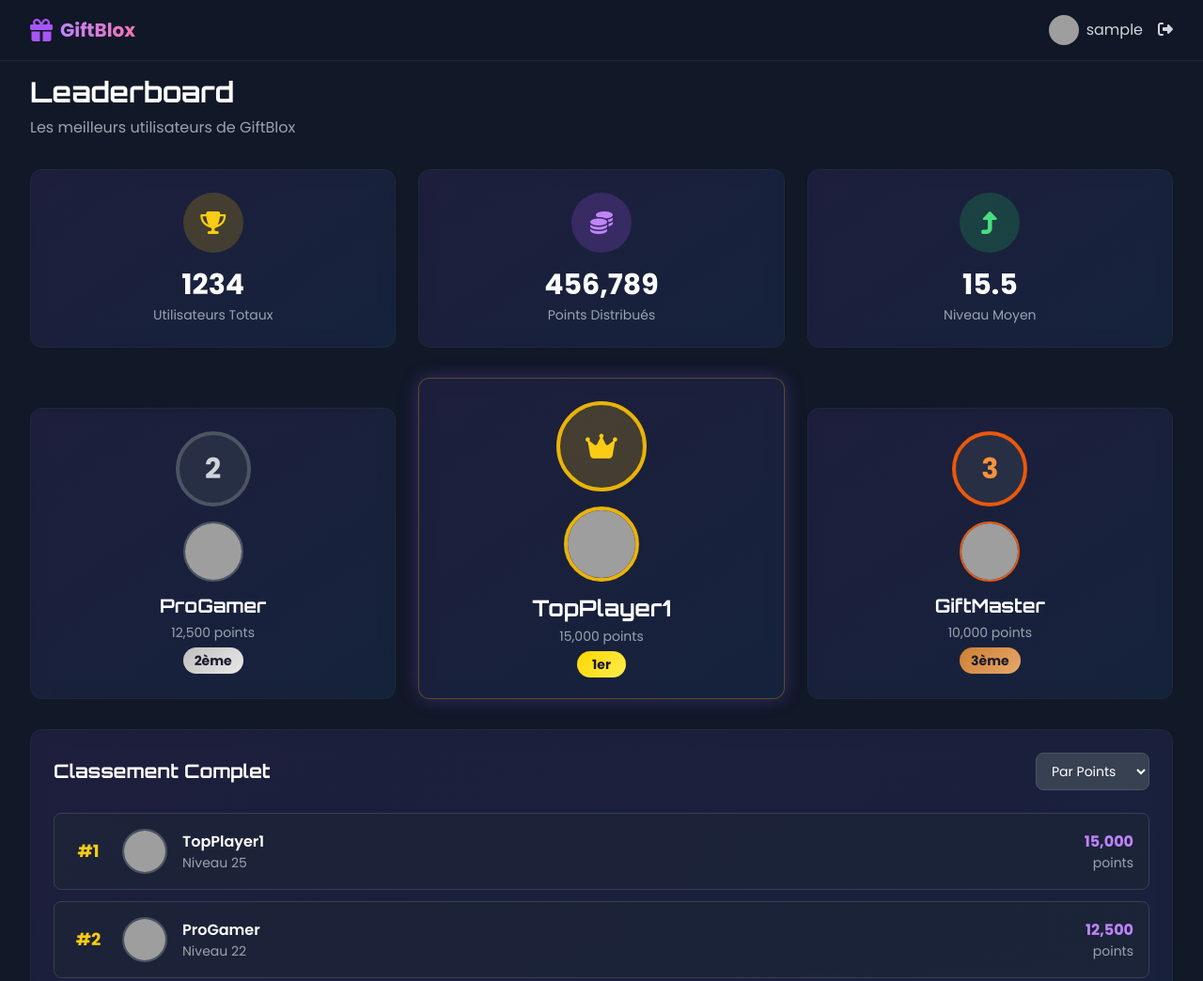
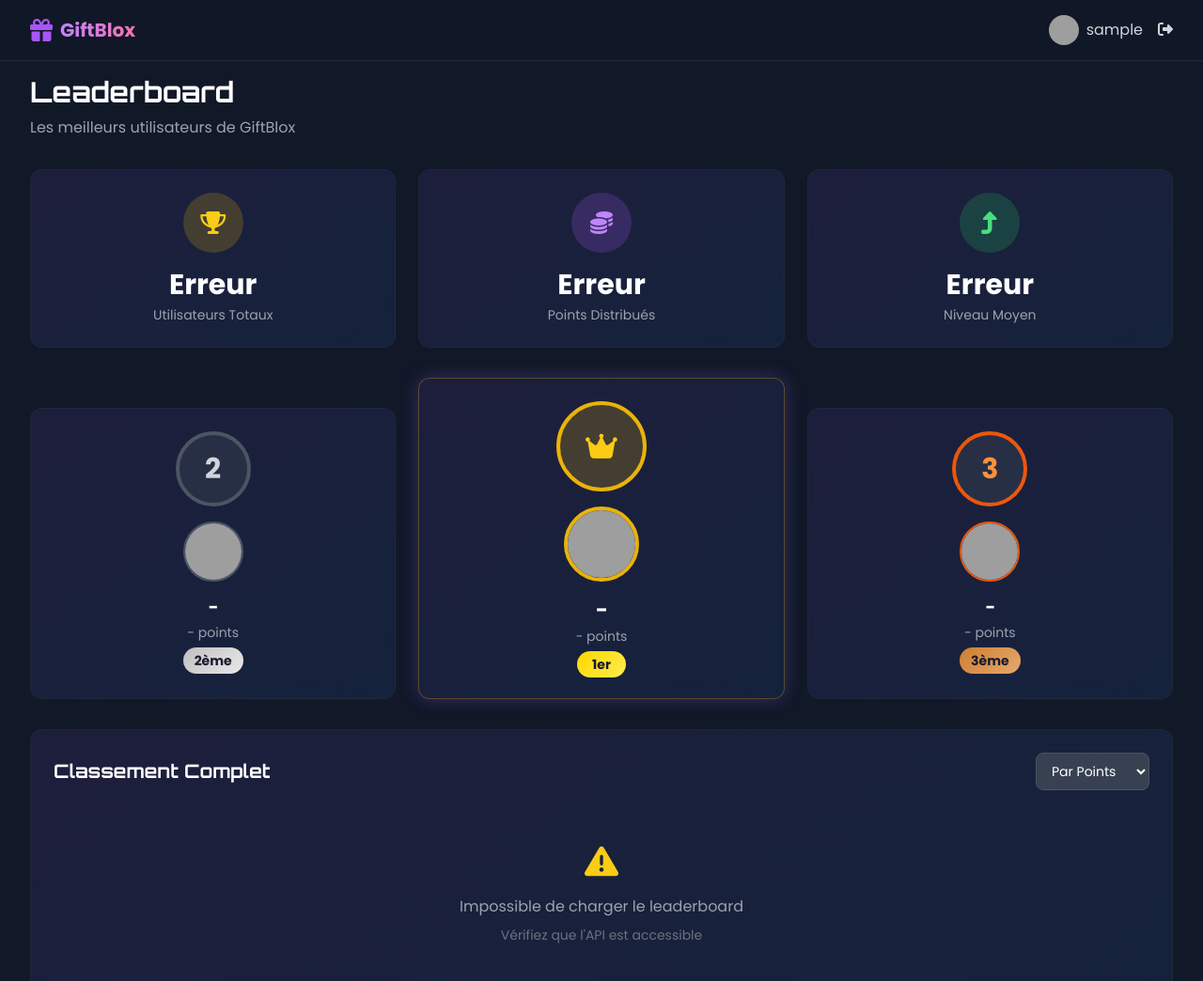
Before and after one commit to Blue965/GiftBlox, a website: page leaderboard.html in a window 1280 px wide. Shown: the top 1044 px of the page at 94% size. Drawn offline with nearby package versions, Linux system fonts and the light colour scheme; no server answers; sample sign-in values are in the browser's storage; grey boxes are pictures that could not be loaded.

Commit message:
Add files via upload

```diff
--- a/leaderboard.html
+++ b/leaderboard.html
@@ -253,8 +253,8 @@
                 updateLeaderboardUI(data);
             } catch (error) {
                 console.error('Erreur lors du chargement du leaderboard:', error);
-                // Données fictives en cas d'erreur
-                loadMockLeaderboard();
+                // Afficher un message d'erreur au lieu de données fictives
+                showLeaderboardError();
             }
         }
 
@@ -320,32 +320,20 @@
             }).join('');
         }
 
-        // Données fictives pour la démonstration
-        function loadMockLeaderboard() {
-            const mockData = {
-                totalUsers: 1234,
-                totalPoints: 456789,
-                avgLevel: 15.5,
-                topUsers: [
-                    { id: '1', username: 'TopPlayer1', points: 15000, level: 25, avatar: null },
-                    { id: '2', username: 'ProGamer', points: 12500, level: 22, avatar: null },
-                    { id: '3', username: 'GiftMaster', points: 10000, level: 20, avatar: null }
-                ],
-                allUsers: [
-                    { id: '1', username: 'TopPlayer1', points: 15000, level: 25, avatar: null },
-                    { id: '2', username: 'ProGamer', points: 12500, level: 22, avatar: null },
-                    { id: '3', username: 'GiftMaster', points: 10000, level: 20, avatar: null },
-                    { id: '4', username: 'ActiveUser', points: 8500, level: 18, avatar: null },
-                    { id: '5', username: 'PointHunter', points: 7200, level: 16, avatar: null },
-                    { id: '6', username: 'TaskMaster', points: 6500, level: 15, avatar: null },
-                    { id: '7', username: 'DailyGrinder', points: 5800, level: 14, avatar: null },
-                    { id: '8', username: 'XPSeeker', points: 5200, level: 13, avatar: null },
-                    { id: '9', username: 'LevelClimber', points: 4800, level: 12, avatar: null },
-                    { id: '10', username: 'GiftBloxFan', points: 4200, level: 11, avatar: null }
-                ]
-            };
+        // Afficher un message d'erreur si l'API ne répond pas
+        function showLeaderboardError() {
+            document.getElementById('totalUsers').textContent = 'Erreur';
+            document.getElementById('totalPoints').textContent = 'Erreur';
+            document.getElementById('avgLevel').textContent = 'Erreur';
 
-            updateLeaderboardUI(mockData);
+            const list = document.getElementById('leaderboardList');
+            list.innerHTML = `
+                <div class="text-center py-8">
+                    <i class="fas fa-exclamation-triangle text-yellow-400 text-4xl mb-4"></i>
+                    <p class="text-gray-400">Impossible de charger le leaderboard</p>
+                    <p class="text-gray-500 text-sm mt-2">Vérifiez que l'API est accessible</p>
+                </div>
+            `;
         }
 
         // Initialisation
```
